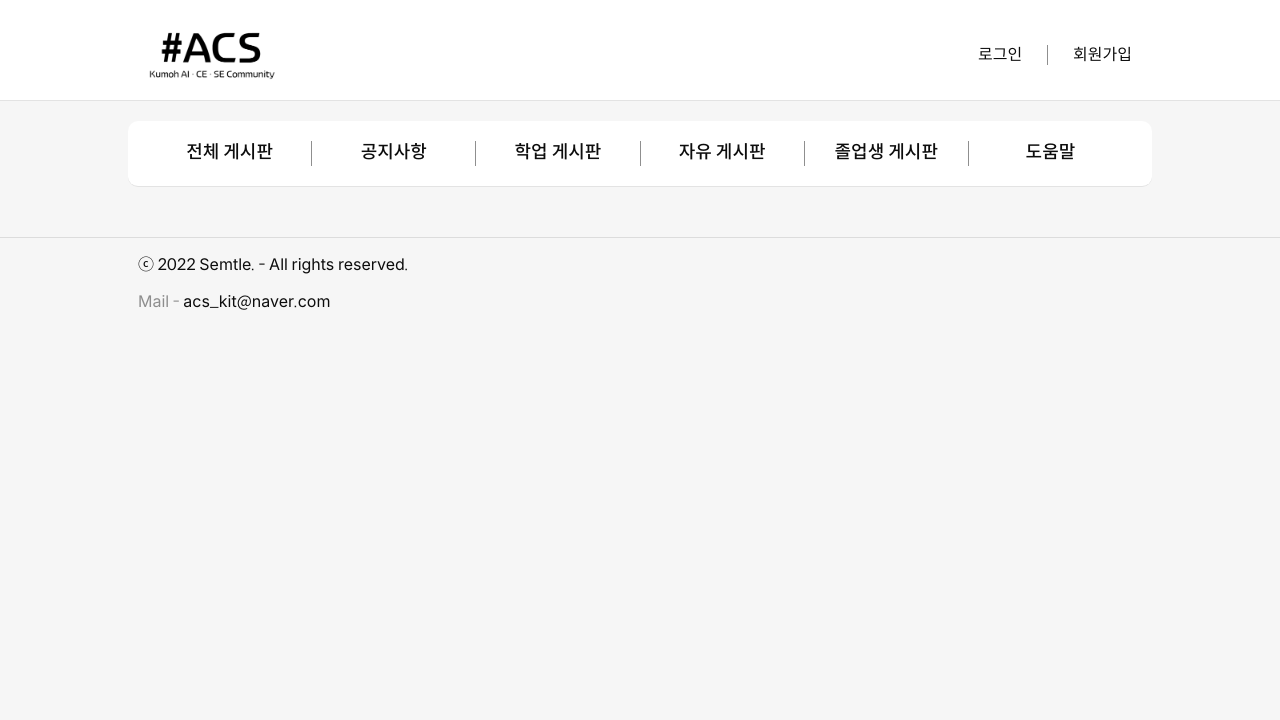
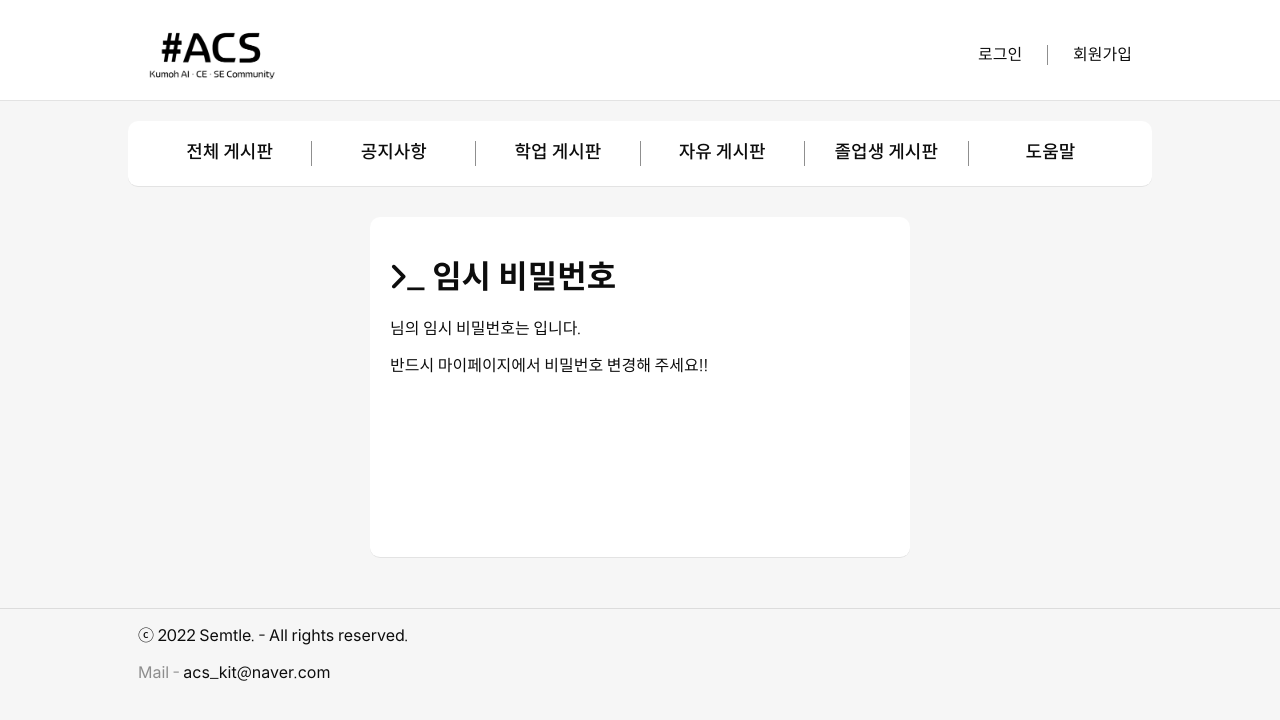
Before and after one commit to jkc-mycode/KIT-CE-CS-Frontend, a React (Create React App) app: page /sign/password/1 in a window 1280 px wide. Shown: the top 720 px of the page. Built offline with nearby package versions, Linux system fonts and the light colour scheme; no server answers.

Commit message:
2022.10.12 회의내용

```diff
--- a/src/App.js
+++ b/src/App.js
@@ -20,7 +20,8 @@ import PostUpdate from './Components/post_update';
 import About from './Components/about';
 import IDSearch from './Components/idsearch';
 import Footer from './Components/footer';
-import Crawling from './Components/crawling';
+import PwCheck from './Components/pwcheck';
+import Welcome from './Components/welcome';
 
 function App() {
     return (
@@ -46,6 +47,8 @@ function App() {
                 <Route path="/post_update/:viewId" element={<PostUpdate/>}></Route>
                 <Route path="/about" element={<About/>}></Route>
                 <Route path="/idsearch" element={<IDSearch/>}></Route>
+                <Route path="/sign/password/:code" element={<PwCheck/>}></Route>
+                <Route path="/welcome" element={<Welcome/>}></Route>
             </Routes>
 
             <Footer />
--- a/src/Components/header.js
+++ b/src/Components/header.js
@@ -29,9 +29,9 @@ function Header(){
             await axios.delete('/log/out')
                 .then((res) => {
                     console.log(1);
-                    removeCookies("kit_acs", { domain: "kitacs.com", path: "/" });
+                    removeCookies("kit_acs", { domain: "localhost", path: "/" });
                     console.log(2);
-                    removeCookies("kit_acs_class", { domain: "kitacs.com", path: "/" });
+                    removeCookies("kit_acs_class", { domain: "localhost", path: "/" });
                     console.log(3);
 
                 })
@@ -39,7 +39,7 @@ function Header(){
                     console.log(e);
                 })
                 .finally(() => {
-                    // window.location.replace('/');
+                    window.location.replace('/');
                 })
         }else{
             alert("잠시만 기다려주세요!!");
--- /dev/null
+++ b/src/Components/pwcheck.css
@@ -0,0 +1,12 @@
+.login_box {
+    margin: 0 auto;
+    margin-top: 30px;
+    height: 300px;
+
+    max-width: 500px;
+    min-width: 280px;
+}
+
+.login_title {
+    margin-bottom: 30px;
+}
--- /dev/null
+++ b/src/Components/pwcheck.js
@@ -0,0 +1,49 @@
+import React, {useState, useEffect} from 'react';
+import './pwcheck.css';
+import axios from 'axios';
+import {useLocation, useParams} from "react-router-dom";
+
+function Pwcheck(){
+    const param = new URLSearchParams(window.location.search);
+    const {userName, setUserName} = useState("");
+    const {newPassword, setNewPassword} = useState("");
+    let code = useParams().code;
+
+    //비밀번호 해시값 받고 보내는 axios
+    let data = {
+        hashValue: `${param.get("hashvalue")}`
+    };
+    const headers = {
+        "Content-Type": `application/json`,
+    };
+    const pwHashCheck = async () => {
+        const pwHash = await axios.post('/', data, headers)
+            .then((res) => {
+                console.log(res);
+            })
+            .catch((e) => {
+                console.log(e);
+            })
+    }
+
+    //임시비밀번호 받는 axios
+    const tempPassword = async () => {
+        const tempPw = await axios.get('/sign/password/' + code + window.location.search);
+        console.log(tempPw);
+        setUserName(tempPw.name);
+        setNewPassword(tempPw.newPassword);
+    }
+    useEffect(() => {
+        console.log(code);
+        tempPassword();
+    }, [])
+
+    return(
+        <div className="box login_box">
+            <h1 className="boxBigTitle">&#xE001;_ 임시 비밀번호</h1>
+            <p>{userName}님의 임시 비밀번호는 {newPassword}입니다.</p>
+            <p>반드시 마이페이지에서 비밀번호 변경해 주세요!!</p>
+        </div>
+    )
+}
+export default Pwcheck;
--- /dev/null
+++ b/src/Components/welcome.js
@@ -0,0 +1,15 @@
+import React, {useState, useEffect} from 'react';
+import './pwcheck.css';
+import axios from 'axios';
+import {useNavigate} from "react-router-dom";
+
+function Welcome(){
+
+    return(
+        <div className="box login_box">
+            <h1 className="boxBigTitle">&#xE001;_ Login</h1>
+
+        </div>
+    )
+}
+export default Welcome;
```
Also changed, not shown: src/Components/welcome.css (added).
